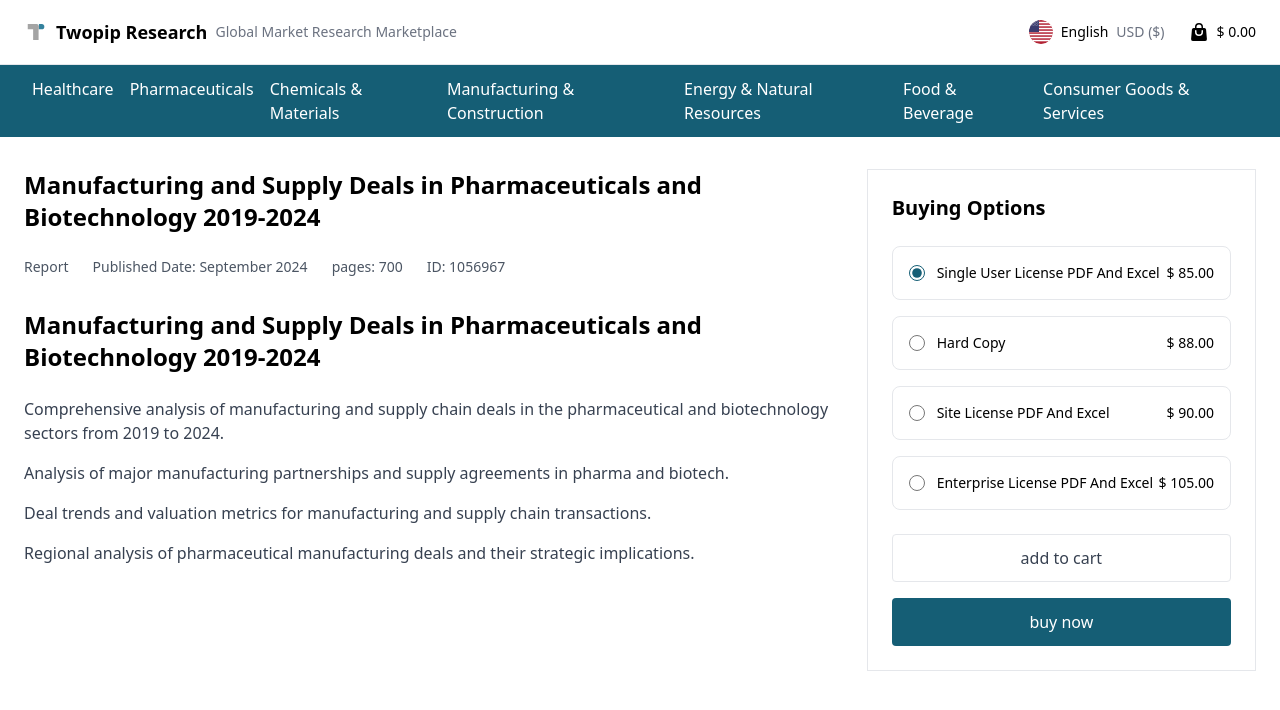
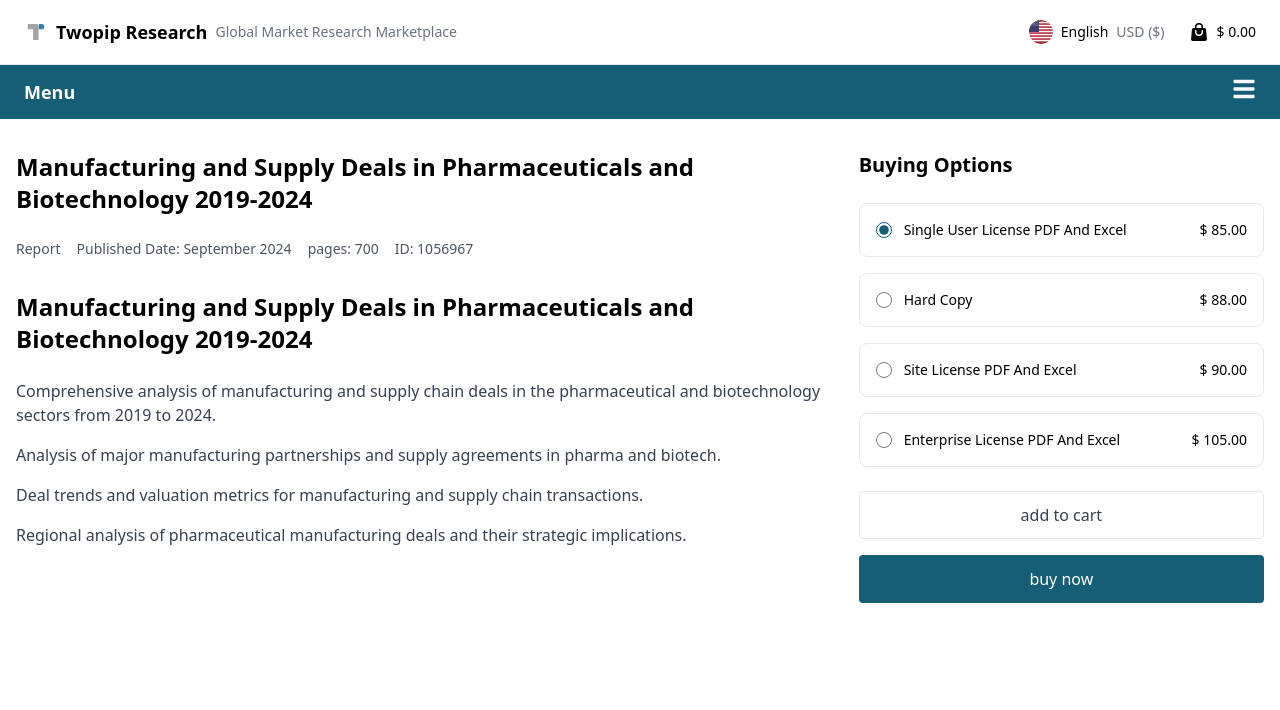
Before and after one commit to iqbalrahmanlean/cart_leanx, a React (Create React App) app: page /report/healthcare/1056967 in a window 1280 px wide. Shown: the top 710 px of the page. Built offline with nearby package versions, Linux system fonts and the light colour scheme.

Commit message:
responsive navigation and report detail

```diff
--- a/package.json
+++ b/package.json
@@ -18,6 +18,7 @@
     "react-dom": "^19.1.0",
     "react-hot-toast": "^2.5.2",
     "react-i18next": "^13.5.0",
+    "react-icons": "^5.5.0",
     "react-router-dom": "^7.6.3",
     "react-scripts": "5.0.1",
     "web-vitals": "^2.1.4"
--- a/src/components/Navigation.js
+++ b/src/components/Navigation.js
@@ -1,10 +1,11 @@
-// src/components/Navigation.js
-import React from 'react';
+import React, { useState } from 'react';
 import { useTranslation } from 'react-i18next';
 import { Link } from 'react-router-dom';
+import { FaBars, FaTimes } from 'react-icons/fa';
 
 const Navigation = () => {
   const { t } = useTranslation();
+  const [menuOpen, setMenuOpen] = useState(false);
 
   const navItems = [
     { href: "/report/healthcare", key: "healthcare" },
@@ -19,7 +20,19 @@ const Navigation = () => {
   return (
     <nav className="bg-cyan-800 text-white">
       <div className="mx-auto max-w-7xl px-6">
-        <div className="flex justify-between py-3 overflow-x-auto">
+        <div className="flex items-center justify-between py-3">
+          {/* Logo or Site Name */}
+          <div className="text-lg font-semibold">Menu</div>
+
+          {/* Hamburger Icon */}
+          <div className="lg:hidden">
+            <button onClick={() => setMenuOpen(!menuOpen)}>
+              {menuOpen ? <FaTimes size={24} /> : <FaBars size={24} />}
+            </button>
+          </div>
+
+          {/* Desktop Menu */}
+          <div className="hidden lg:flex gap-4">
             {navItems.map((item, index) => (
               <Link
                 key={index}
@@ -31,6 +44,23 @@ const Navigation = () => {
             ))}
           </div>
         </div>
+
+        {/* Mobile Menu */}
+        {menuOpen && (
+          <div className="flex flex-col lg:hidden space-y-2 pb-3">
+            {navItems.map((item, index) => (
+              <Link
+                key={index}
+                className="hover:underline px-2"
+                to={item.href}
+                onClick={() => setMenuOpen(false)} // Close menu on link click
+              >
+                {t(item.key)}
+              </Link>
+            ))}
+          </div>
+        )}
+      </div>
     </nav>
   );
 };
--- a/src/components/ReportDetailPage.js
+++ b/src/components/ReportDetailPage.js
@@ -197,47 +197,34 @@ const ReportDetailPage = () => {
   // Toast Component (remove this since we're using react-hot-toast)
 
 return (
-    <div className="max-w-7xl px-6 py-8 mx-auto">
-      {/* Toast Container */}
+  <div className="max-w-7xl mx-auto px-4 sm:px-6 lg:px-8 py-8">
     <Toaster />
 
-      <div className="grid grid-cols-3 gap-8">
-        {/* Main Content - Left Side */}
-        <div className="col-span-2">
-          {/* Title */}
+    <div className="report-layout">
+      {/* Left Content */}
+      <div className="report-content">
         <h1 className="mb-6 text-2xl font-bold text-gray-900">{report.title}</h1>
-
-          {/* Report Meta Info */}
-          <div className="mb-8 flex items-center space-x-6 text-sm text-gray-600">
+        <div className="mb-8 flex flex-wrap gap-4 text-sm text-gray-600">
           <span>{report.type}</span>
           <span>{t('published_date')}: {report.date}</span>
           <span>{t('pages')}: {report.pages || 'N/A'}</span>
           <span>ID: {report.id}</span>
         </div>
-
-          {/* Report Title Again (as in original) */}
         <h2 className="mb-6 text-2xl font-bold text-gray-900">{report.title}</h2>
-
-          {/* Report Content */}
         <div className="space-y-4 text-gray-700 leading-relaxed">
           <p>{report.summary}</p>
-
-            {report.content && report.content.map((paragraph, index) => (
-              <p key={index} className="mb-4">
-                {paragraph}
-              </p>
+          {report.content?.map((paragraph, index) => (
+            <p key={index} className="mb-4">{paragraph}</p>
           ))}
         </div>
       </div>
 
-        {/* Right Sidebar - Purchase Options */}
-        <div className="col-span-1 border p-6">
-          <div className="bg-white">
+      {/* Right Sidebar */}
+      <div className="report-sidebar">
         <h3 className="mb-6 text-xl font-bold text-gray-900">{t('buying_option')}</h3>
 
-            {/* License Options */}
         <div className="space-y-4 mb-6">
-              {report.licenseOptions && report.licenseOptions.map((option, index) => (
+          {report.licenseOptions?.map((option, index) => (
             <label
               key={index}
               className="flex items-center justify-between rounded-lg border p-4 cursor-pointer hover:bg-gray-50"
@@ -251,9 +238,7 @@ const ReportDetailPage = () => {
                   checked={selectedLicense === option.license}
                   onChange={(e) => setSelectedLicense(e.target.value)}
                 />
-                    <span className="text-sm text-gray-900">
-                      {option.license}
-                    </span>
+                <span className="text-sm text-gray-900">{option.license}</span>
               </div>
               <span className="text-sm font-medium text-gray-900">
                 {getCurrencySymbol(currentCurrency)} {convertPrice(option.price.USD, currentCurrency)}
@@ -262,31 +247,29 @@ const ReportDetailPage = () => {
           ))}
         </div>
 
-            {/* Add to Cart Button */}
         <div className="mb-4">
           <button
             onClick={handleAddToCart}
-                className="flex justify-center items-center gap-1.5 py-2.5 px-5 text-base leading-6 h-12 text-center rounded transition-colors duration-150 ease-out disabled:cursor-not-allowed disabled:opacity-20 disabled:bg-gray-500 disabled:text-white text-gray-700 hover:bg-gray-200 w-full border"
+            className="w-full border flex justify-center items-center gap-1.5 py-2.5 px-5 text-base leading-6 h-12 text-center rounded transition-colors duration-150 ease-out text-gray-700 hover:bg-gray-200"
           >
             {t('add_to_cart')}
           </button>
         </div>
 
-            {/* Buy Now Button */}
         <div>
           <button
             onClick={handleBuyNow}
-                className="flex justify-center items-center gap-1.5 py-2.5 px-5 text-base leading-6 h-12 text-center rounded transition-colors duration-150 ease-out disabled:cursor-not-allowed disabled:opacity-20 disabled:bg-gray-500 disabled:text-white bg-cyan-800 text-white hover:bg-cyan-900 w-full"
+            className="w-full bg-cyan-800 text-white hover:bg-cyan-900 flex justify-center items-center gap-1.5 py-2.5 px-5 text-base leading-6 h-12 text-center rounded transition-colors duration-150 ease-out"
           >
             {t('buy_now')}
-
           </button>
         </div>
       </div>
     </div>
   </div>
-    </div>
 );
+
+
 };
 
 export default ReportDetailPage;
--- a/src/styles.css
+++ b/src/styles.css
@@ -2169,3 +2169,27 @@ input {
   .mobile\:px-0 { padding-left: 0; padding-right: 0; }
   .mobile\:pt-4 { padding-top: 1rem; }
 }
+
+
+/* Mobile default: stacked */
+.report-layout {
+  display: flex;
+  flex-direction: column;
+  gap: 2rem;
+}
+
+/* Desktop: side-by-side */
+@media (min-width: 1024px) {
+  .report-layout {
+    flex-direction: row;
+    align-items: flex-start;
+  }
+
+  .report-content {
+    width: 66.6666%;
+  }
+
+  .report-sidebar {
+    width: 33.3333%;
+  }
+}
```
Also changed, not shown: 1 other file (tests, documents, lock files or other folders). Lines whose indentation alone changed are shown as unchanged.
